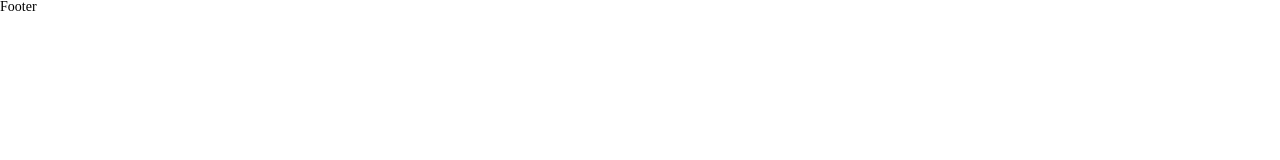
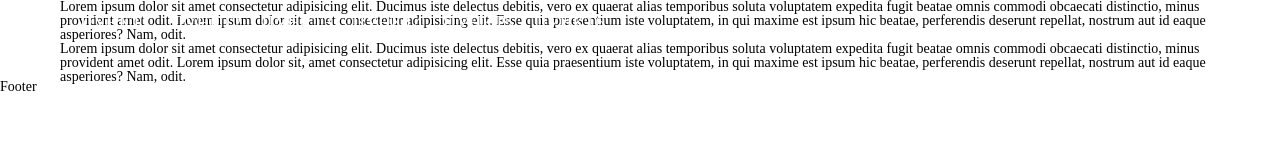
Before and after one commit to Vov4ik0191/burger-menu, a plain HTML site: page index.html in a window 1280 px wide. Drawn offline with Linux system fonts and the light colour scheme.

Commit message:
commit-3

```diff
--- a/index.html
+++ b/index.html
@@ -8,27 +8,55 @@
   <title>Document</title>
 </head>
 <body>
-  <header>
-    <nav class="nav-menu"></nav>
-      <ul>
-        <li></li>
-        <li></li>
-        <li></li>
-        <li></li>
-        <li></li>
-      </ul>
-
-    <nav class="burger-menu">
-
-      <ul>
-        <li></li>
-        <li></li>
-        <li></li>
-        <li></li>
-        <li></li>
+  <div class="wrapper"></div>
+    <header class="header">
+      <div class="container">
+        <div class="header__body">
+          <a href="#" class="header__logo">
+            <img src="/img/free-sticker-new-post-4359919.png" alt="">
+          </a>
+          <div class="header__burger">
+            <span></span>
+          </div>
+          <nav class="header__menu">
+            <ul class="header__list">
+              <li>
+                <a href="" class="header__link">Пункт1</a>
+              </li>
+              <li>
+                <a href="" class="header__link">Пункт2</a>
+              </li>
+              <li>
+                <a href="" class="header__link">Пункт3</a>
+              </li>
+              <li>
+                <a href="" class="header__link">Пункт4</a>
+              </li>
+              <li>
+                <a href="" class="header__link">Пункт5</a>
+              </li>
+              <li>
+                <a href="" class="header__link">Пункт6</a>
+              </li>
             </ul>
           </nav>
+        </div>
+      </div>
+
     </header>
+
+    <div class="content">
+      <div class="container">
+        <div class="content__text">
+          <p>
+            Lorem ipsum dolor sit amet consectetur adipisicing elit. Ducimus iste delectus debitis, vero ex quaerat alias temporibus soluta voluptatem expedita fugit beatae omnis commodi obcaecati distinctio, minus provident amet odit. Lorem ipsum dolor sit, amet consectetur adipisicing elit. Esse quia praesentium iste voluptatem, in qui maxime est ipsum hic beatae, perferendis deserunt repellat, nostrum aut id eaque asperiores? Nam, odit.
+          </p>
+          <p>
+            Lorem ipsum dolor sit amet consectetur adipisicing elit. Ducimus iste delectus debitis, vero ex quaerat alias temporibus soluta voluptatem expedita fugit beatae omnis commodi obcaecati distinctio, minus provident amet odit. Lorem ipsum dolor sit, amet consectetur adipisicing elit. Esse quia praesentium iste voluptatem, in qui maxime est ipsum hic beatae, perferendis deserunt repellat, nostrum aut id eaque asperiores? Nam, odit.
+          </p>
+        </div>
+      </div>
+    </div>
 
 
 
@@ -37,5 +65,6 @@
         Footer
       </p>
     </Footer>
+  </div>
 </body>
 </html>
--- a/style.css
+++ b/style.css
@@ -71,3 +71,75 @@ h1, h2, h3, h4, h5, h6 {
   font-weight: inherit;
 }
 /*=======================*/
+
+.wrapper {
+}
+.header {
+  position: fixed;
+  width: 100%;
+  top:0;
+  left: 0;
+  z-index: 1000;
+}
+
+.header::before{
+  content: "";
+  position: absolute;
+  top: 0;
+  left: 0;
+  width: 100%;
+  height: 100%;
+   border-color: blueviolet;
+}
+
+
+
+.container {
+  max-width: 1180px;
+  margin: 0 auto;
+  padding: 0 10px;
+  display: flex;
+  justify-content: space-between;
+  height: 80px;
+  align-content: center;
+  }
+
+
+.header__body {
+  position: relative;
+  z-index: 2;
+}
+.header__logo {
+  flex: 0 0 60px;
+  border-radius: 50%;
+  overflow: hidden;
+}
+
+  .header__logo img {
+    max-width: 100%;
+
+  }
+.header__burger {
+}
+.header__menu {
+}
+.header__list {
+  display: flex;
+}
+  .header__list li{
+    list-style: none;
+    margin: 0 0 0 20px;
+  }
+.header__link {
+  color: white;
+  font-size: 18px;
+  text-transform: uppercase;
+}
+.content {
+}
+.content__text {
+}
+.footer {
+}
+.footer__text {
+}
```
Lines whose indentation alone changed are shown as unchanged.
